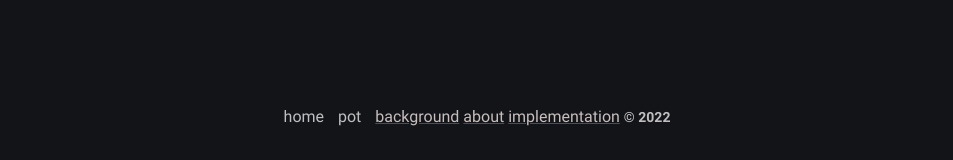
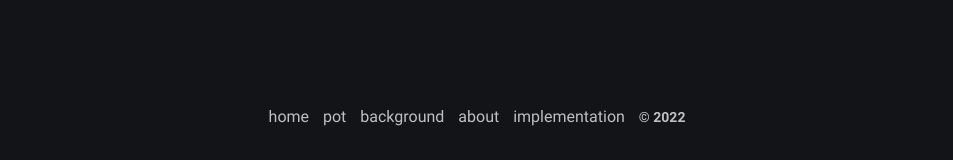
Before and after one commit to amorin5/amorin5.github.io, a Jekyll site: the page built from implementation.md, in a window 1280 px wide. Shown: the part 1204-1364 px from the top of the page, without its empty margins (163-1116 px from the left). Built offline with Jekyll 4.4.1, drawn with Linux system fonts in a browser that asks for light colours.

Commit message:
footer changes

```diff
--- a/_includes/footer.html
+++ b/_includes/footer.html
@@ -1,9 +1,9 @@
 <footer class="footer">
   <a class="footer_item" href="/">home</a>
   <a class="footer_item" href="/pot">pot</a>
-  <a class=""footer_item" href="/background">background</a>
-  <a class=""footer_item" href="/about">about</a>
-  <a class=""footer_item" href="/implementation">implementation</a>
+  <a class="footer_item" href="/background">background</a>
+  <a class="footer_item" href="/about">about</a>
+  <a class="footer_item" href="/implementation">implementation</a>
   <!-- <a class="footer_item" href="/projects">projects</a> -->
   <span class="footer_item">&copy; {{ site.time | date: "%Y" }}</span>
 </footer>
--- a/implementation.md
+++ b/implementation.md
@@ -4,7 +4,7 @@ layout: pagejs
 permalink: "/implementation/"
 comments: false
 ---
-
+<!-- also include results and takeaways here? -->
 Our implementation has three main portions. The first is the trained YOLOv5 [model](#model) that detects potholes out of images and videos. The second part is an additional layer of [functionality](#user-uploads) that allows users to upload their own photos and run the model over those. The third and final part is a [map](#pothole-mapping) of user submissions, plotting the location of potholes in an area using metadata from the user image.
 <br>
 
```
